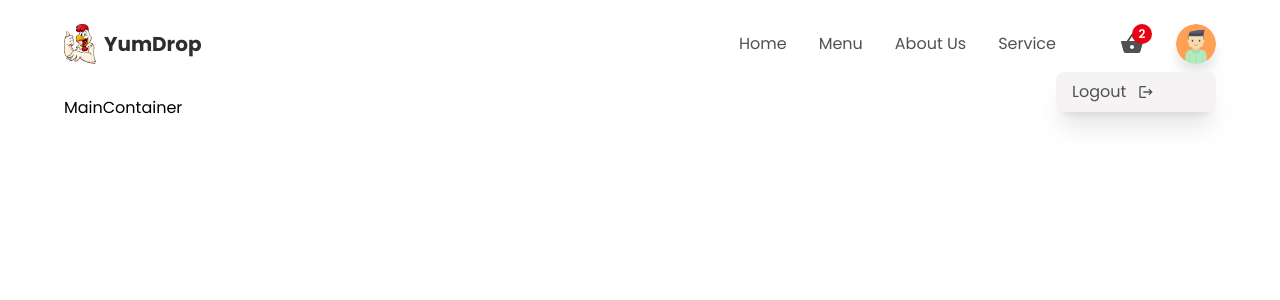
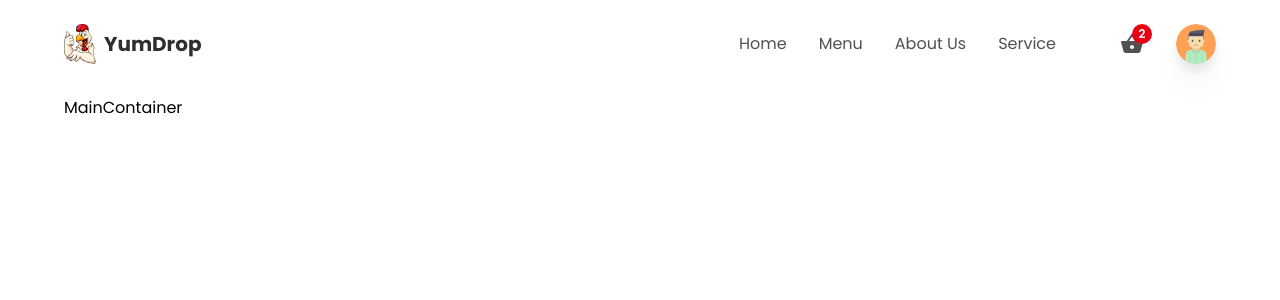
Before and after one commit to McRonaah/YumDrop, a React (Create React App) app: page / in a window 1280 px wide. Shown: the top 300 px of the page. Built offline with nearby package versions, Linux system fonts and the light colour scheme.

Commit message:
:bulb: update menu when user is login

```diff
--- a/src/components/Header.jsx
+++ b/src/components/Header.jsx
@@ -1,4 +1,4 @@
-import React from 'react';
+import React, { useState } from 'react';
 import Logo from '../img/logo.png';
 
 import { Link } from 'react-router-dom';
@@ -20,6 +20,8 @@ const Header = () => {
   const provider = new GoogleAuthProvider();
 
   const [{ user }, dispatch] = useStateValue();
+
+  const [isMenu, setIsMenu] = useState(false)
 
   const login = async () => {
     if (!user) {
@@ -86,7 +88,9 @@ const Header = () => {
                alt="userprofile"
                onClick={login}/>
 
-                <dir className="w-40 bg-primary shadow-xl rounded-lg flex flex-col absolute top-12 right-0 ">
+                {
+                  isMenu && (
+                    <div className="w-40 bg-primary shadow-xl rounded-lg flex flex-col absolute top-12 right-0 ">
                     {
                       user && user.email === "ronaldcheruiyot342@gmail.com" && (
                       <Link to={"/createItem"}>
@@ -97,7 +101,10 @@ const Header = () => {
                     }
                     <p className="px-4 py-2 flex items-center gap-3 cursor-pointer hover:bg-slate-100
                     transition-all duration-100 ease-in-out text-textColor text-base">Logout <MdLogout /> </p>
-                </dir>
+                  </div>
+                  )
+                }
+
               </div>
         </div>
       </div>
```
Lines whose indentation alone changed are shown as unchanged.
